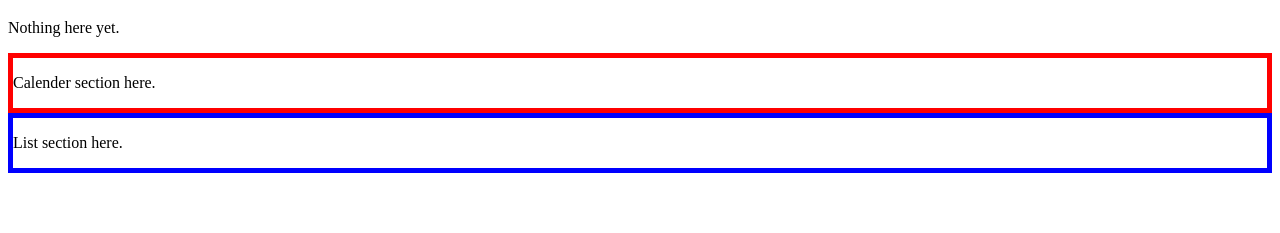
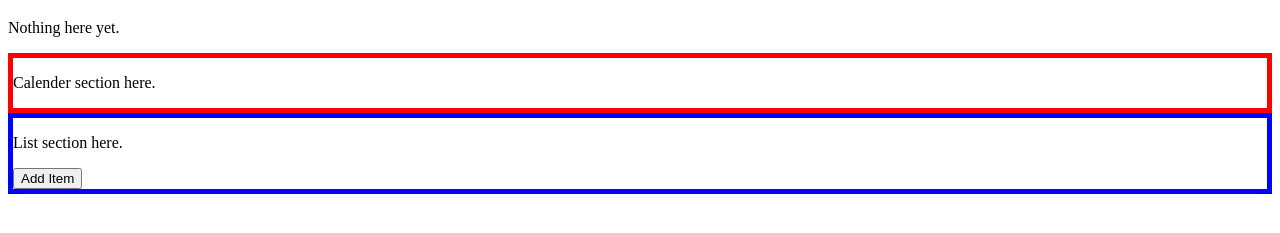
Before and after one commit to AshJVelasquez/final-project, a plain HTML site: page index.html in a window 1280 px wide. Shown: the part 61-294 px from the top of the page. Drawn offline with Linux system fonts and the light colour scheme.

Commit message:
adding more js functionality to to-do list

```diff
--- a/index.html
+++ b/index.html
@@ -15,6 +15,7 @@
         </div>
         <div id="to-do-list">
             <p>List section here.</p>
+            <button type="button" onclick="addItem()">Add Item</button>
         </div>
 
     </div>
--- a/js/list_logic.js
+++ b/js/list_logic.js
@@ -2,8 +2,20 @@
 
 var list = document.getElementById('to-do-list');
 
+
 //      Add/Create logic
+    function addItem(){
+        var item = document.createElement('p');
+        //user input box
+        var userInput = "1. Hello, this works"
 
+        //creates element with that item
+
+        //TODO if null => " "(or does adding nothing make more sense?) else "user input"
+        list.appendChild(item);
+        item.innerText= userInput;
+    }
+    console.log(list);
 
 //      Delete logic
 
```
